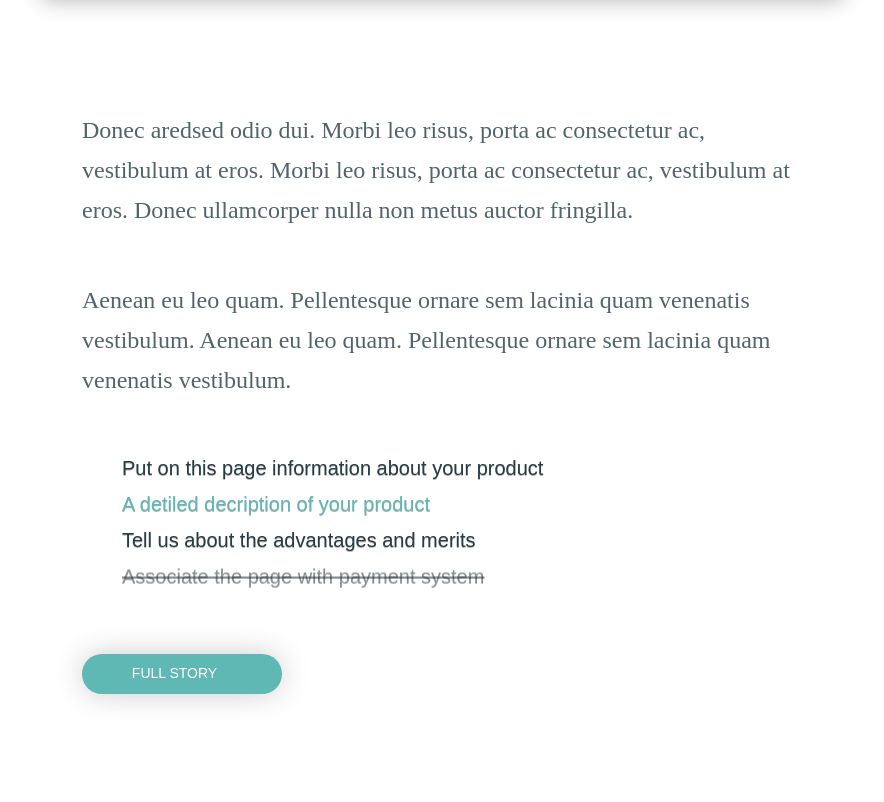
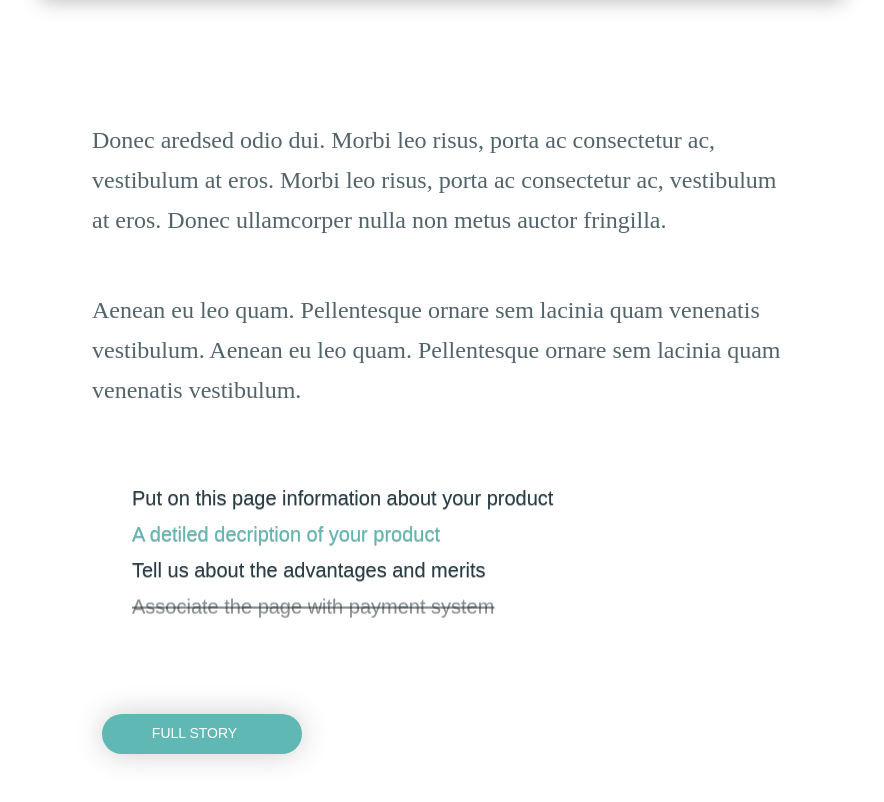
Before and after one commit to Yegor-own/travel, a plain HTML site: page index.html in a window 1280 px wide. Shown: the part 840-1642 px from the top of the page, without its empty margins (198-1082 px from the left). Drawn offline with Linux system fonts and the light colour scheme.

Commit message:
adtate adaptivity

```diff
--- a/style.css
+++ b/style.css
@@ -24,8 +24,22 @@ h1,h2,h3,h4,h5,h6{font-size:inherit;font-weight: inherit;}
   margin-top: 100px;
   height: 100%;
   width: 100%;
+  position: relative;
+  background: #fff;
+  overflow: hidden;
+}
+
+.content:before {
+  content: ' ';
+  display: block;
+  position: absolute;
+  left: 0;
+  top: 0;
+  width: 100%;
+  height: 100%;
+  z-index: 1;
   background: url('img/lines.png') 50% 0 no-repeat;
-
+  opacity: 0.5;
 }
 
 
@@ -79,10 +93,12 @@ h1,h2,h3,h4,h5,h6{font-size:inherit;font-weight: inherit;}
   background: url('img/man.jpg') 50% 0/cover no-repeat;
 }
 
-.text {}
+.text {
+  padding: 10px;
+}
 
 .text__body {
-  max-width: 720px;
+  max-width: 700px;
   margin: 90px auto 0 auto;
 }
 
@@ -96,10 +112,12 @@ h1,h2,h3,h4,h5,h6{font-size:inherit;font-weight: inherit;}
 }
 
 
-.list {}
+.list {
+  padding: 10px;
+}
 
 .list__body{
-  max-width: 720px;
+  max-width: 700px;
   margin: 0 auto 0 auto;
 }
 
@@ -110,12 +128,12 @@ h1,h2,h3,h4,h5,h6{font-size:inherit;font-weight: inherit;}
   line-height: 1.8;
   text-align: left;
   text-shadow: 0px 1px 0px rgba(0, 0, 0, 0.3);
-  text-indent: 40px;
+  /*text-indent: 40px;*/
+  padding-left: 40px;
   background: url('img/check.png') 0 50% no-repeat;
 }
 
 .active {
-  /*color: rgb(128, 183, 179);*/
   color: #5FB8B4;
 }
 
@@ -125,6 +143,7 @@ h1,h2,h3,h4,h5,h6{font-size:inherit;font-weight: inherit;}
 }
 
 .button {
+  padding: 20px;
   max-width: 720px;
   margin: 60px auto 140px auto;
 }
```
